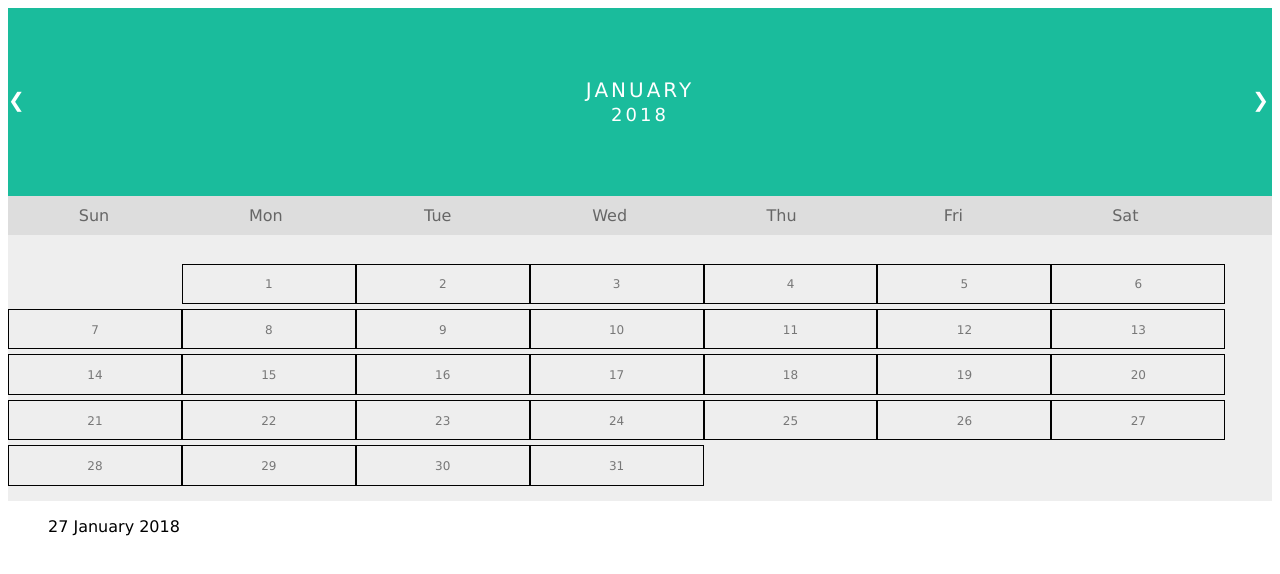
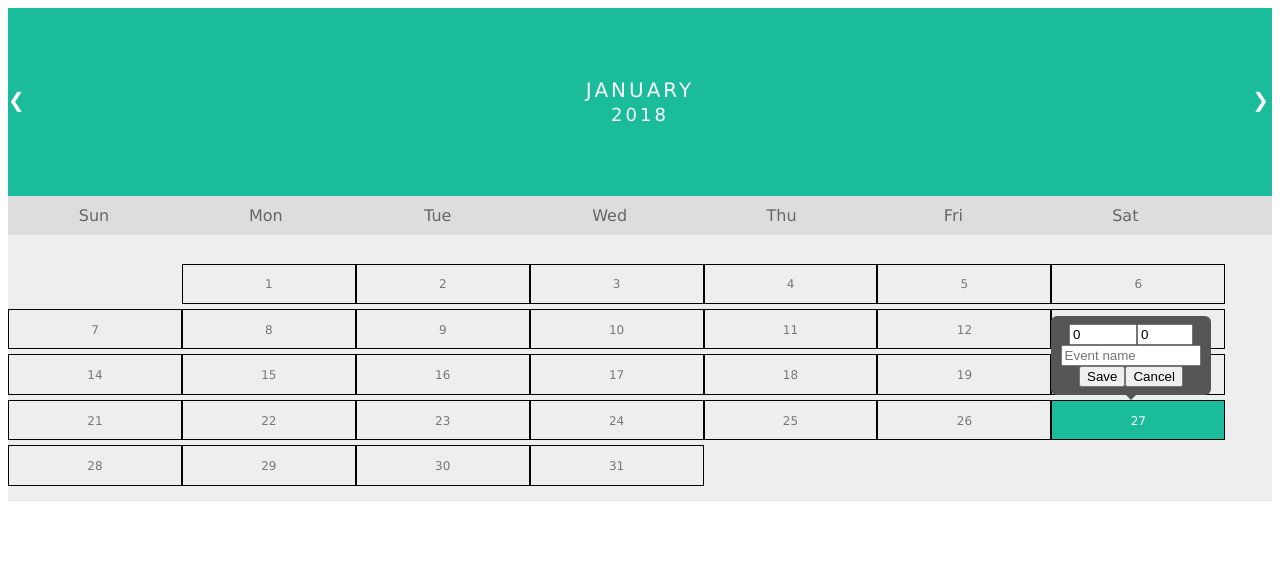
Before and after one commit to zaidmansoor/calendar-app, a React (Create React App) app: page / in a window 1280 px wide. Both pictures are taken after a click on the item "27". Shown: the top 574 px of the page. Built offline with nearby package versions, Linux system fonts and the light colour scheme.

Commit message:
Save custom event with input from popup
Signed-off-by: zaidmansoor <zaid.mansoor85@gmail.com>

```diff
--- a/src/App.js
+++ b/src/App.js
@@ -1,4 +1,5 @@
 import React, { Component } from 'react';
+import ReactDOM from 'react-dom';
 import './App.css';
 
 class App extends Component {
@@ -9,27 +10,36 @@ class App extends Component {
     self.state = {
             events: new Map(),
             selected: null,
+            current: null,
             daysInMonth: [31, 28, 31, 30, 31, 30, 31, 31, 30, 31, 30, 31],
             daysLabels: ['Sun', 'Mon', 'Tue', 'Wed', 'Thu', 'Fri', 'Sat'],
             monthsLabel: ['January', 'February', 'March', 'April',
                         'May', 'June', 'July', 'August', 'September',
-                        'October', 'November', 'December']
+                        'October', 'November', 'December'],
+            showPopup: false,
+            popupTop: 0,
+            popupLeft: 0,
+            hour: 0,
+            minute: 0,
+            eventName: ''
         };
 
+    self.handleChange = self.handleChange.bind(self);
     self.goBack = self.goBack.bind(self);
     self.goForward = self.goForward.bind(self);
+    self.isLeapYear = self.isLeapYear.bind(self);
+    self.addEvent = self.addEvent.bind(self);
+    self.onCancel = self.onCancel.bind(self);
   }
 
   componentDidMount () {
     const self = this;
     const currentDate = new Date();
     let state = self.state;
+    let current = currentDate;
 
-    const isLeap = (new Date(currentDate.getFullYear(), 1, 29).getDate() === 29);
-    if (isLeap) state.daysInMonth[1] = 29;
-
-    let selected = currentDate
-    state.selected = selected;
+    self.isLeapYear(current);
+    state.current = current;
     self.setState(state);
 
   }
@@ -37,36 +47,52 @@ class App extends Component {
   goBack() {
     const self = this;
     let state = self.state;
-    let newDate = state.selected.setMonth(state.selected.getMonth() - 1);
+    let newDate = state.current.setMonth(state.current.getMonth() - 1);
+    let current = new Date(newDate);
+    self.isLeapYear(current);
 
-    const isLeap = (new Date(state.selected.getFullYear(), 1, 29).getDate() === 29);
+    state.current = current;
+    self.setState(state);
+  }
+
+  isLeapYear(date) {
+    const self = this;
+    let state = self.state;
+    const isLeap = (new Date(date.getFullYear(), 1, 29).getDate() === 29);
 
     if (isLeap) state.daysInMonth[1] = 29;
     else state.daysInMonth[1] = 28;
 
-    let selected = new Date(newDate);
-
-    state.selected = selected;
     self.setState(state);
   }
 
   goForward() {
     const self = this;
     let state = self.state;
-    let newDate = state.selected.setMonth(state.selected.getMonth() + 1);
+    let newDate = state.current.setMonth(state.current.getMonth() + 1);
+    let current = new Date(newDate);
+    self.isLeapYear(current);
 
-    const isLeap = (new Date(state.selected.getFullYear(), 1, 29).getDate() === 29);
+    state.current = current;
+    self.setState(state);
+  }
 
-    if (isLeap) state.daysInMonth[1] = 29;
-    else state.daysInMonth[1] = 28;
+  selectDate(day, event) {
+    const self = this;
+    let state = self.state;
 
-    let selected =  new Date(newDate);
-    state.selected = selected;
+    let node = ReactDOM.findDOMNode(event.target);
+    let popupBox = ReactDOM.findDOMNode(self.refs.popupBox);
+
+    state.showPopup = true;
+    state.popupTop = node.offsetTop - popupBox.clientHeight - 5;
+    state.selected = new Date(state.current.getFullYear(), state.current.getMonth(), day);
+    state.popupLeft = node.offsetLeft;
 
     self.setState(state);
   }
 
-  addEvent(day) {
+  addEvent() {
     const self = this;
     let state = self.state;
 
@@ -74,18 +100,46 @@ class App extends Component {
     let arr = (state.events.has(key))? state.events.get(key): [];
 
     arr.push({
-      day: day,
-      month: state.monthsLabel[state.selected.getMonth()],
-      year: state.selected.getFullYear()
+      date: new Date(self.state.selected.getFullYear(), self.state.selected.getMonth(),
+                    self.state.selected.getDate(), self.state.hour, self.state.minute),
+      event: self.state.event
     });
 
     arr.sort((a,b) => {
-      return a.day - b.day;
+      return a.date - b.date;
     })
 
     state.events.set(key, arr);
+    state.selected = null;
+    state.showPopup = false;
+    state.popupTop = 0;
+    state.popupLeft = 0;
+    state.hour = 0;
+    state.minute = 0;
+    state.event = '';
+
     self.setState(state);
 
+  }
+
+  handleChange(event) {
+    const self = this;
+
+    self.setState({
+      [event.target.id]: event.target.value,
+    });
+
+  }
+
+  onCancel() {
+    const self = this;
+    let state = self.state;
+
+    state.showPopup = false;
+    state.popupTop = 0;
+    state.popupLeft = 0;
+
+    self.setState(state);
   }
 
   render() {
@@ -95,22 +149,38 @@ class App extends Component {
       noBorder: {
         "border": "none",
         "width": "calc(13.6% + 2px)"
+      },
+      popupStyle: {
+        "visibility": self.state.showPopup?"visible": "hidden",
+        "top": self.state.popupTop,
+        "left": self.state.popupLeft
       }
     }
 
-    if (!self.state.selected) {
+    if (!self.state.current) {
       return(<div></div>);
     } else {
-      const key = self.state.selected.getFullYear().toString() + "-" + self.state.selected.getMonth().toString();
+      let month = self.state.current.getMonth();
+      let year = self.state.current.getFullYear()
+
+      const key = year.toString() + "-" + month.toString();
       let eventElems = self.state.events.has(key)? self.state.events.get(key): [];
-      let startMonthDate = new Date(self.state.selected.getFullYear(), self.state.selected.getMonth(), 1);
+      let startMonthDate = new Date(year, month, 1);
+      let todaysDate = new Date();
 
       for (let i = 0; i < startMonthDate.getDay(); i++) {
         daysArr.push(<li key={i + "-no-border"} style={styles.noBorder}></li>);
       }
 
-      for (let j = 1; j <= self.state.daysInMonth[self.state.selected.getMonth()]; j++) {
-        daysArr.push(<li key={j + "-border"} onClick={self.addEvent.bind(self, j)}>{j}</li>);
+      for (let j = 1; j <= self.state.daysInMonth[month]; j++) {
+        let activeToday = (year === todaysDate.getFullYear() && month === todaysDate.getMonth()
+                          && j === todaysDate.getDate());
+
+        daysArr.push(<li key={j + "-border"}
+                      onClick={self.selectDate.bind(self, j)}
+                      className={(activeToday)? "active": ""}>
+                        {j}
+                      </li>);
       }
 
       return (
@@ -121,8 +191,8 @@ class App extends Component {
                 <li className="prev" onClick={self.goBack}>&#10094;</li>
                 <li className="next" onClick={self.goForward}>&#10095;</li>
                 <li>
-                  {self.state.monthsLabel[self.state.selected.getMonth()]}<br/>
-                  <span style={{"fontSize":"18px"}}>{self.state.selected.getFullYear()}</span>
+                  {self.state.monthsLabel[month]}<br/>
+                  <span style={{"fontSize":"18px"}}>{year}</span>
                 </li>
               </ul>
             </div>
@@ -132,16 +202,20 @@ class App extends Component {
             <ul className="days">
               {daysArr}
             </ul>
-            <div className="popuptext popup" id="myPopup">
-                <input type='number' min='1' max='23' step='1' name='H' placeholder='Hour' id='hour' className='popup'/>
-                <input type='number' min='1' max='59' step='1' name='M' placeholder='Minute' id='min' className='popup'/>
-                <input type='text' name='evenName' id='event' placeholder='Event name' className='popup'/>
-                <input type="submit" name="commit" value="Save" id="submit_form" className='popup'/>
+            <div className="popuptext popup" id="myPopup" ref="popupBox" style={styles.popupStyle}>
+                <input type='number' min='1' max='23' step='1' name='hour' placeholder='Hour' id='hour' className='popup' value={self.state.hour} onChange={self.handleChange}/>
+                <input type='number' min='1' max='59' step='1' name='minute' placeholder='Minute' id='minute' className='popup' value={self.state.minute} onChange={self.handleChange}/>
+                <input type='text' name='evenName' id='event' placeholder='Event name' className='popup' onChange={self.handleChange}/>
+                <button type="button" name="commit" onClick={self.addEvent}>Save</button>
+                <button type="button" name="commit" onClick={self.onCancel}>Cancel</button>
             </div>
           </div>
           <ul id='events-list'>
             {eventElems.map((data, index) => {
-              return <div key={key + "-" + index}>{data.day + " " + data.month + " " + data.year}</div>
+              return <div key={key + "-" + index}>
+                      {data.date.getDate() + " " + self.state.monthsLabel[data.date.getMonth()] + " " + data.date.getFullYear() +
+                      " " + data.date.getHours() + ":" + data.date.getMinutes() + " - " + data.event}
+                    </div>
             })}
           </ul>
         </div>
```
Also changed, not shown: 1 other file (tests, documents, lock files or other folders).
